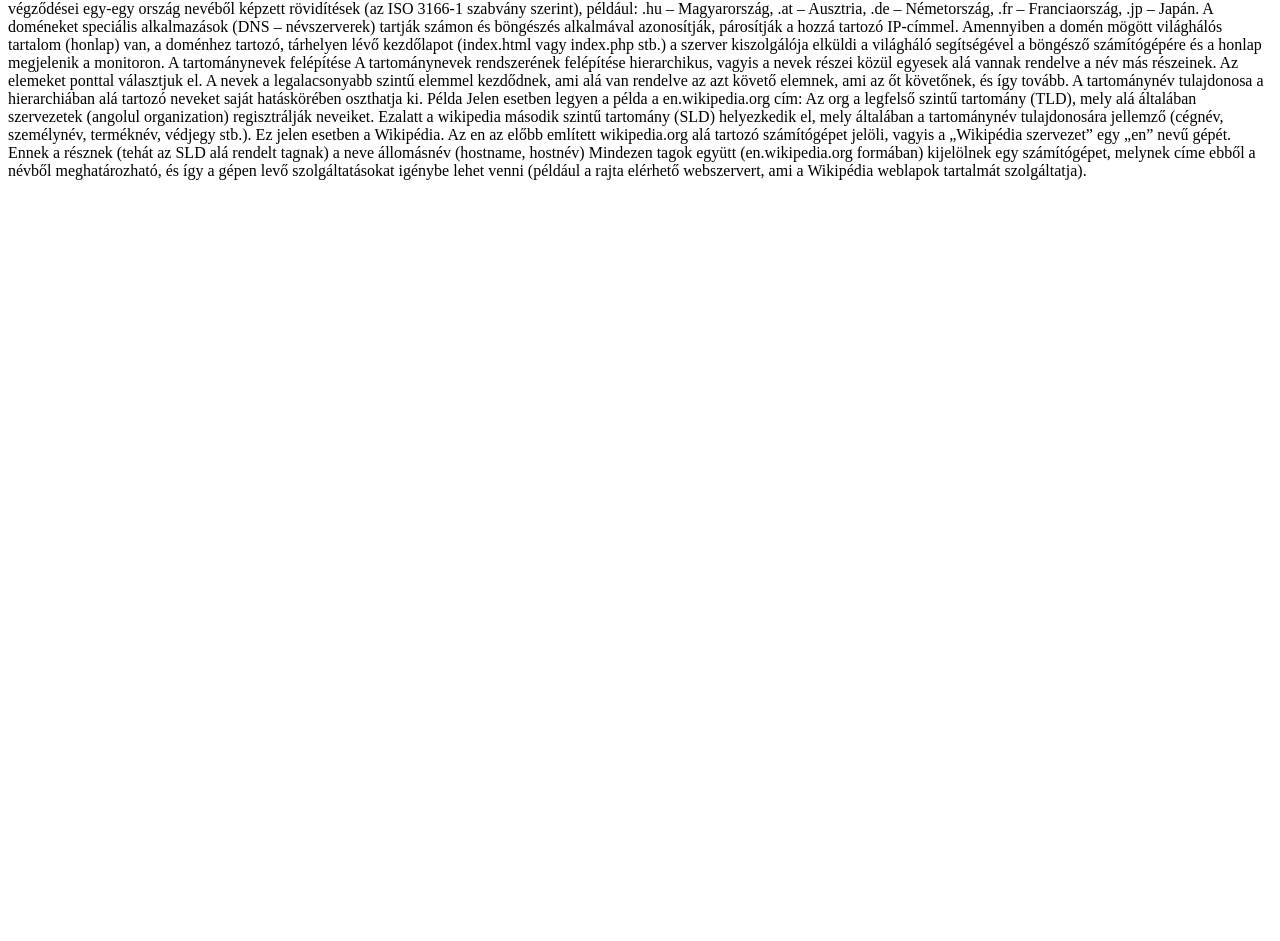
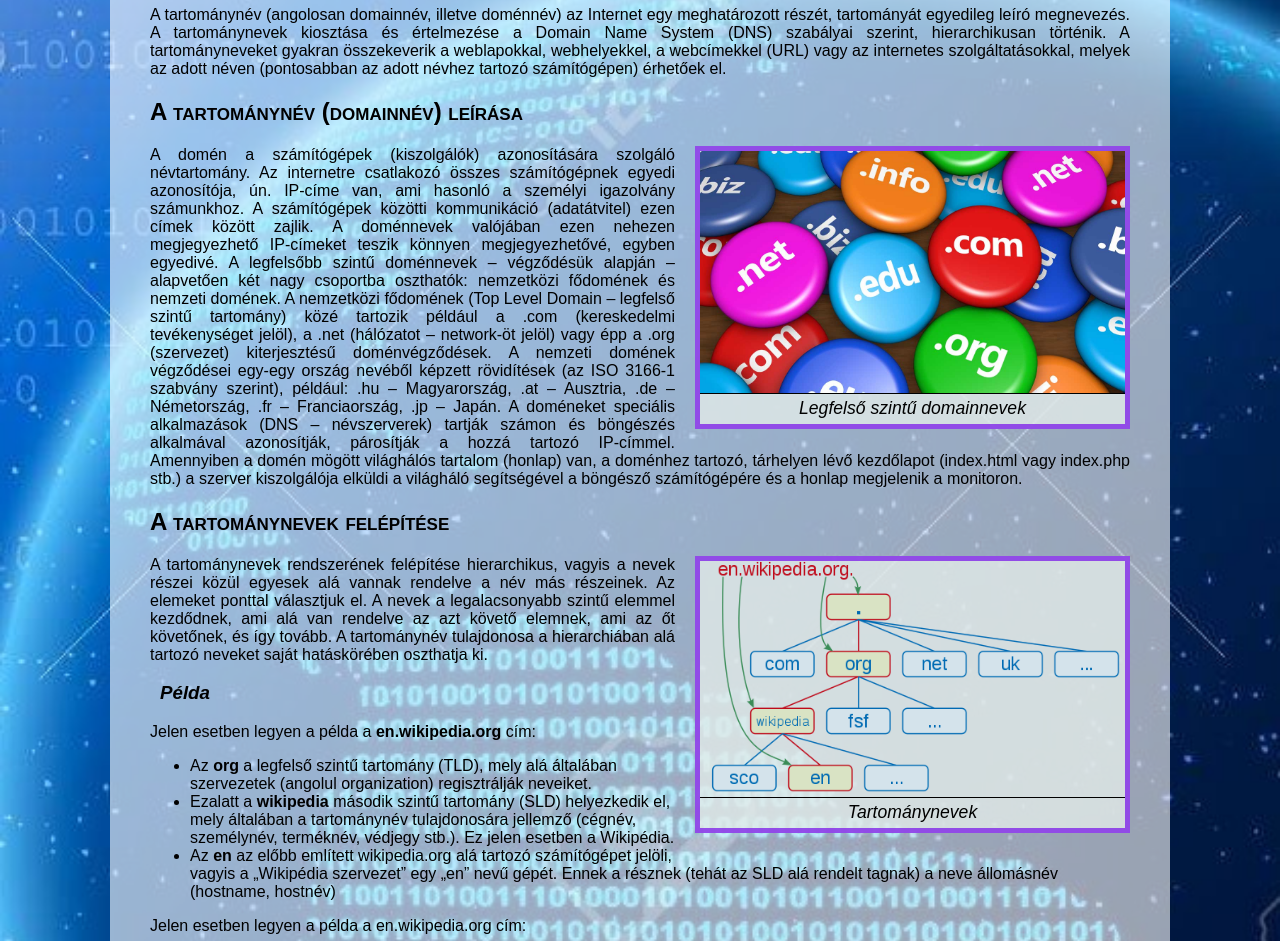
Before and after one commit to Wiwien01/tartomanynev, a plain HTML site: page index.html in a window 1280 px wide. Shown: the part 134-1075 px from the top of the page. Before the commit the page ends 800 px from the top, so only its background shows below. Drawn offline with Linux system fonts and the light colour scheme.

Commit message:
utolsó mentés

```diff
--- a/index.html
+++ b/index.html
@@ -1,32 +1,38 @@
 <!DOCTYPE html>
-<html>
+<html lang="hu">
 
 <head>
+  <link rel="stylesheet" href="styles.css">
+  <meta charset="utf-8">
+  <title>A tartománynév</title>
 </head>
 
 <body>
-  <div>
-    A tartománynév
+  <div id="tartalom">
+   <h1>A tartománynév <a href="https://hu.wikipedia.org/wiki/Tartománynév" target="_blank">*</a></h1>
 
-    A tartománynév (angolosan domainnév, illetve doménnév) az Internet egy meghatározott részét, tartományát egyedileg leíró megnevezés. A tartománynevek kiosztása és értelmezése a Domain Name System (DNS) szabályai szerint, hierarchikusan történik. A tartományneveket gyakran összekeverik a weblapokkal, webhelyekkel, a webcímekkel (URL) vagy az internetes szolgáltatásokkal, melyek az adott néven (pontosabban az adott névhez tartozó számítógépen) érhetőek el.
+    <p>A tartománynév (angolosan domainnév, illetve doménnév) az Internet egy meghatározott részét, tartományát egyedileg leíró megnevezés. A tartománynevek kiosztása és értelmezése a Domain Name System (DNS) szabályai szerint, hierarchikusan történik. A tartományneveket gyakran összekeverik a weblapokkal, webhelyekkel, a webcímekkel (URL) vagy az internetes szolgáltatásokkal, melyek az adott néven (pontosabban az adott névhez tartozó számítógépen) érhetőek el.</p>
 
-    A tartománynév (domainnév) leírása
+   <h2> A tartománynév (domainnév) leírása</h2>
+    <div  class="kepkeret"><img src="tld.jpg" alt="legfelső szintű domainnevek" title="legfelső szintű domainnevek"><p class="kepfelirat">Legfelső szintű domainnevek</p></div>
+    <p>A domén a számítógépek (kiszolgálók) azonosítására szolgáló névtartomány. Az internetre csatlakozó összes számítógépnek egyedi azonosítója, ún. IP-címe van, ami hasonló a személyi igazolvány számunkhoz. A számítógépek közötti kommunikáció (adatátvitel) ezen címek között zajlik. A doménnevek valójában ezen nehezen megjegyezhető IP-címeket teszik könnyen megjegyezhetővé, egyben egyedivé. A legfelsőbb szintű doménnevek – végződésük alapján – alapvetően két nagy csoportba oszthatók: nemzetközi fődomének és nemzeti domének. A nemzetközi fődomének (Top Level Domain – legfelső szintű tartomány) közé tartozik például a .com (kereskedelmi tevékenységet jelöl), a .net (hálózatot – network-öt jelöl) vagy épp a .org (szervezet) kiterjesztésű doménvégződések. A nemzeti domének végződései egy-egy ország nevéből képzett rövidítések (az ISO 3166-1 szabvány szerint), például: .hu – Magyarország, .at – Ausztria, .de – Németország, .fr – Franciaország, .jp – Japán. A doméneket speciális alkalmazások (DNS – névszerverek) tartják számon és böngészés alkalmával azonosítják, párosítják a hozzá tartozó IP-címmel. Amennyiben a domén mögött világhálós tartalom (honlap) van, a doménhez tartozó, tárhelyen lévő kezdőlapot (index.html vagy index.php stb.) a szerver kiszolgálója elküldi a világháló segítségével a böngésző számítógépére és a honlap megjelenik a monitoron.</p>
 
-    A domén a számítógépek (kiszolgálók) azonosítására szolgáló névtartomány. Az internetre csatlakozó összes számítógépnek egyedi azonosítója, ún. IP-címe van, ami hasonló a személyi igazolvány számunkhoz. A számítógépek közötti kommunikáció (adatátvitel) ezen címek között zajlik. A doménnevek valójában ezen nehezen megjegyezhető IP-címeket teszik könnyen megjegyezhetővé, egyben egyedivé. A legfelsőbb szintű doménnevek – végződésük alapján – alapvetően két nagy csoportba oszthatók: nemzetközi fődomének és nemzeti domének. A nemzetközi fődomének (Top Level Domain – legfelső szintű tartomány) közé tartozik például a .com (kereskedelmi tevékenységet jelöl), a .net (hálózatot – network-öt jelöl) vagy épp a .org (szervezet) kiterjesztésű doménvégződések. A nemzeti domének végződései egy-egy ország nevéből képzett rövidítések (az ISO 3166-1 szabvány szerint), például: .hu – Magyarország, .at – Ausztria, .de – Németország, .fr – Franciaország, .jp – Japán. A doméneket speciális alkalmazások (DNS – névszerverek) tartják számon és böngészés alkalmával azonosítják, párosítják a hozzá tartozó IP-címmel. Amennyiben a domén mögött világhálós tartalom (honlap) van, a doménhez tartozó, tárhelyen lévő kezdőlapot (index.html vagy index.php stb.) a szerver kiszolgálója elküldi a világháló segítségével a böngésző számítógépére és a honlap megjelenik a monitoron.
+    <h2>A tartománynevek felépítése</h2>
+    <div class="kepkeret"><img src="felepites.png" alt="Tartománynevek felépítése" title="Tartománynevek felépítése"><p class="kepfelirat">Tartománynevek</p></div>
+    <p> A tartománynevek rendszerének felépítése hierarchikus, vagyis a nevek részei közül egyesek alá vannak rendelve a név más részeinek. Az elemeket ponttal választjuk el. A nevek a legalacsonyabb szintű elemmel kezdődnek, ami alá van rendelve az azt követő elemnek, ami az őt követőnek, és így tovább. A tartománynév tulajdonosa a hierarchiában alá tartozó neveket saját hatáskörében oszthatja ki.</p>
 
-    A tartománynevek felépítése
+    <h3>Példa</h3>
+    <p>Jelen esetben legyen a példa a <span class="kiemelt">en.wikipedia.org</span>  cím:</p>
 
-    A tartománynevek rendszerének felépítése hierarchikus, vagyis a nevek részei közül egyesek alá vannak rendelve a név más részeinek. Az elemeket ponttal választjuk el. A nevek a legalacsonyabb szintű elemmel kezdődnek, ami alá van rendelve az azt követő elemnek, ami az őt követőnek, és így tovább. A tartománynév tulajdonosa a hierarchiában alá tartozó neveket saját hatáskörében oszthatja ki.
-
-    Példa
+    <ul>
+        <li>Az  <span class="kiemelt">org</span> a legfelső szintű tartomány (TLD), mely alá általában szervezetek (angolul organization) regisztrálják neveiket.</li>
+        <li>Ezalatt a   <span class="kiemelt">wikipedia</span>  második szintű tartomány (SLD) helyezkedik el, mely általában a tartománynév tulajdonosára jellemző (cégnév, személynév, terméknév, védjegy stb.). Ez jelen esetben a Wikipédia.</li>
+        <li>Az <span class="kiemelt">en</span> az előbb említett wikipedia.org alá tartozó számítógépet jelöli, vagyis a „Wikipédia szervezet” egy „en” nevű gépét. Ennek a résznek (tehát az SLD alá rendelt tagnak) a neve állomásnév (hostname, hostnév)</li>
+    </ul>
 
     Jelen esetben legyen a példa a en.wikipedia.org cím:
 
-    Az org a legfelső szintű tartomány (TLD), mely alá általában szervezetek (angolul organization) regisztrálják neveiket.
-    Ezalatt a wikipedia második szintű tartomány (SLD) helyezkedik el, mely általában a tartománynév tulajdonosára jellemző (cégnév, személynév, terméknév, védjegy stb.). Ez jelen esetben a Wikipédia.
-    Az en az előbb említett wikipedia.org alá tartozó számítógépet jelöli, vagyis a „Wikipédia szervezet” egy „en” nevű gépét. Ennek a résznek (tehát az SLD alá rendelt tagnak) a neve állomásnév (hostname, hostnév)
-
-    Mindezen tagok együtt (en.wikipedia.org formában) kijelölnek egy számítógépet, melynek címe ebből a névből meghatározható, és így a gépen levő szolgáltatásokat igénybe lehet venni (például a rajta elérhető webszervert, ami a Wikipédia weblapok tartalmát szolgáltatja).
+    <p>Mindezen tagok együtt (en.wikipedia.org formában) kijelölnek egy számítógépet, melynek címe ebből a névből meghatározható, és így a gépen levő szolgáltatásokat igénybe lehet venni (például a rajta elérhető webszervert, ami a Wikipédia weblapok tartalmát szolgáltatja).</p>
   </div>
 </body>
 
--- a/styles.css
+++ b/styles.css
@@ -5,6 +5,7 @@
   background-position-y: center;
   background-attachment: fixed;
   background-size: cover;
+  background-image: url(back.jpg);
 }
 
 #tartalom {
@@ -25,6 +26,7 @@
   margin-left: 20px;
   margin-bottom: 20px;
   background-color:  rgba(227, 235, 233, 0.8);
+  border: 5px solid rgba(129, 39, 233, 0.8)
 }
 
 .kepkeret img {
@@ -32,6 +34,7 @@
   position: relative;
   left: -5px;
   border-bottom: 1px solid black;
+
 }
 
 h1, h2 {
@@ -41,8 +44,33 @@
 p.kepfelirat {
   font-size: 1.1em;
   margin: 0px;
+  font-style: italic;
+  text-align: center;
+  height: 140%;
 }
 
 p {
   text-align: justify;
 }
+
+.kiemelt{
+  font-weight: bold;
+}
+
+h3 {
+  font-style: italic;
+  text-indent: 10px;
+}
+
+
+a{
+  text-decoration: none;
+}
+
+a, a:visited{
+  color: yellow;
+}
+
+a:hover{
+  color: red;
+}
```
